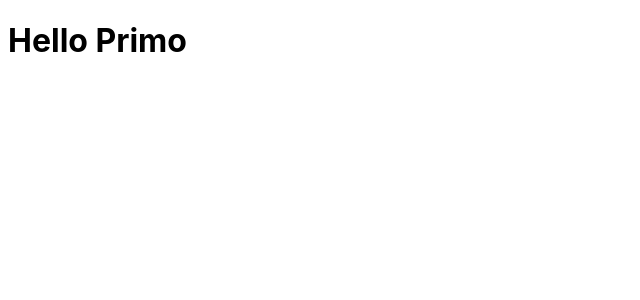
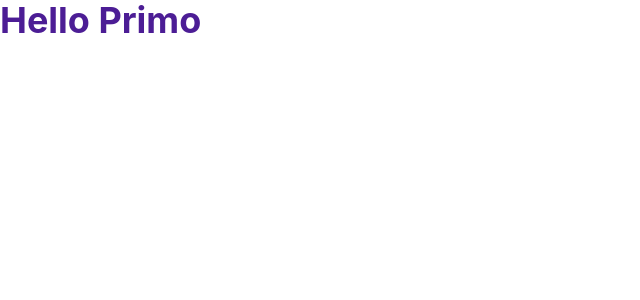
Before and after one commit to lucianodiisouza/rotion, a React (Vite) app in the folder src/renderer/: page / in a window 1280 px wide. Shown: the top 300 px of the page, without its empty margins (0-640 px from the left). Built offline with nearby package versions, Linux system fonts and the light colour scheme.

Commit message:
feat: replace styles

```diff
--- a/src/renderer/src/App.tsx
+++ b/src/renderer/src/App.tsx
@@ -1,3 +1,5 @@
+import "./styles/global.css";
+
 export function App() {
-  return <h1 style={{ fontFamily: "Inter" }}>Hello Primo</h1>;
+  return <h1 className="text-violet-900 text-4xl font-bold">Hello Primo</h1>;
 }
```
